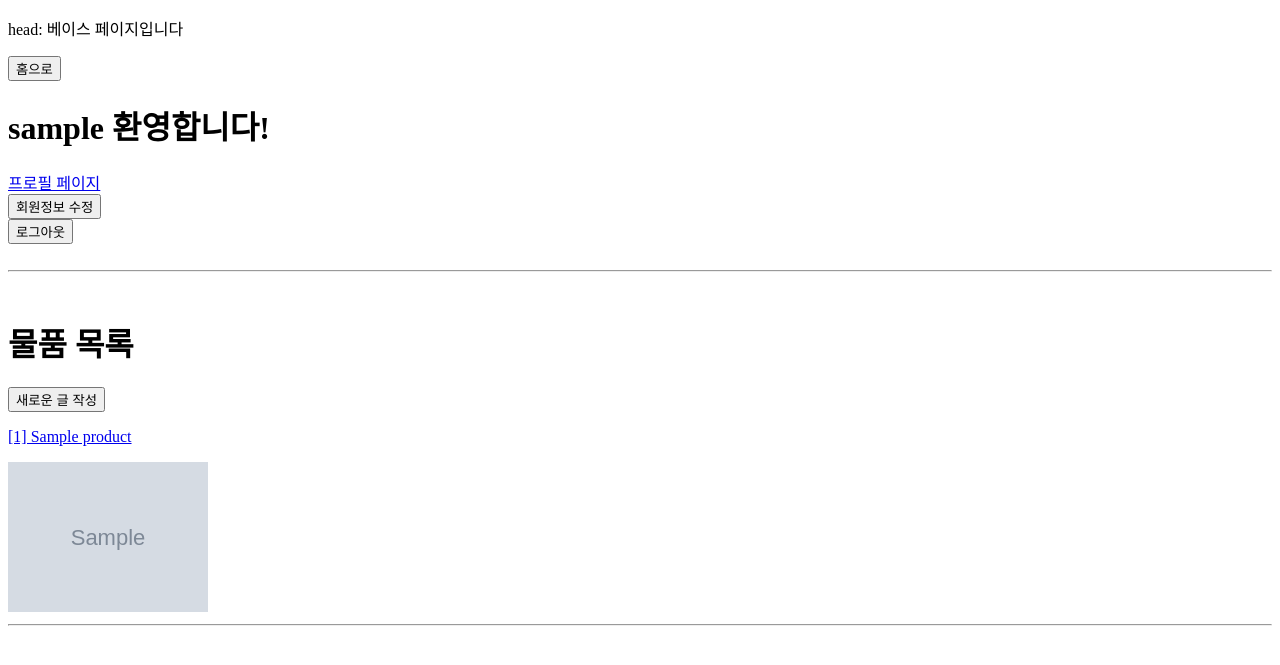
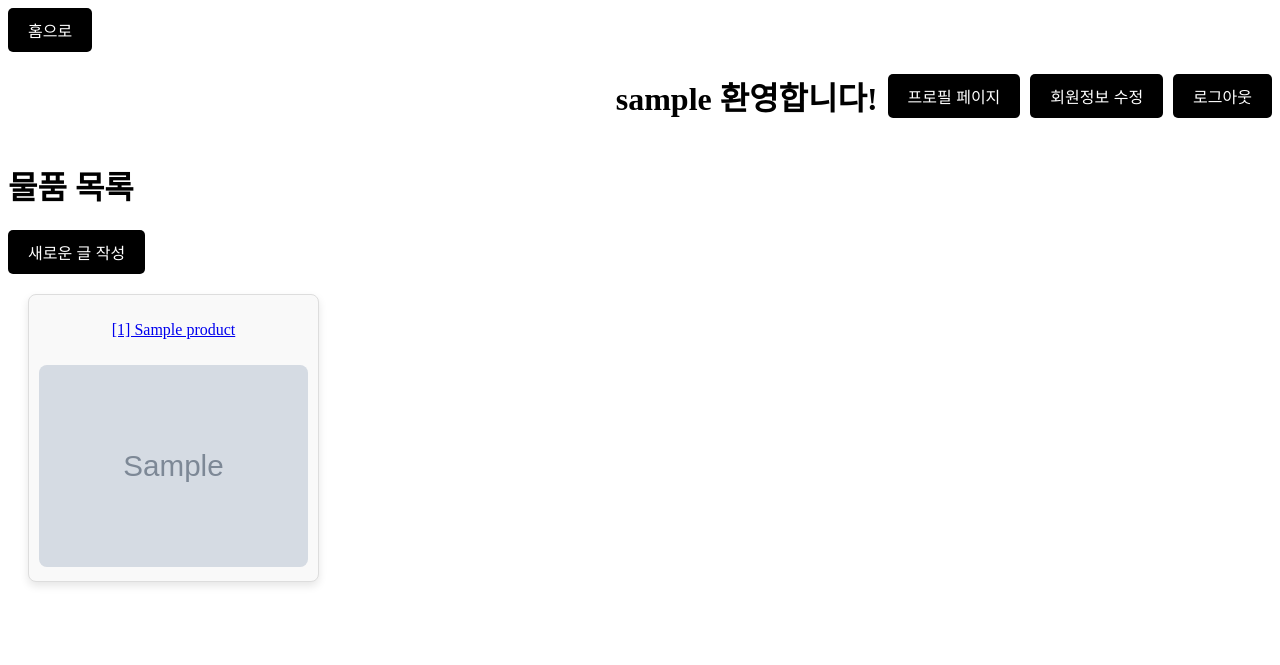
Before and after one commit to KUC23/spartamarket, a Django app: page /products/ in a window 1280 px wide. Shown: the top 665 px of the page. Run offline with Django 4.2, Linux system fonts and the light colour scheme; a user stored in the database is signed in; tables that the repository leaves empty hold one stand-in row (values such as "Sample post"); grey boxes marked "Sample" are stand-in pictures.

Commit message:
style/css 약간 수정

```diff
--- a/accounts/templates/accounts/change_password.html
+++ b/accounts/templates/accounts/change_password.html
@@ -1,6 +1,11 @@
 {% extends 'base.html' %}
 
 {% block content %}
+
+{% load static %}
+<meta charset="UTF-8">
+<link rel="stylesheet" href="{% static 'css/styles_products.css' %}">
+
 <h1>비밀번호 변경</h1>
 
 <form action="{% url 'accounts:change_password' %}" method = 'POST'>
--- a/accounts/templates/accounts/login.html
+++ b/accounts/templates/accounts/login.html
@@ -1,6 +1,11 @@
 {% extends 'base.html' %}
 
 {% block content %}
+
+{% load static %}
+<meta charset="UTF-8">
+<link rel="stylesheet" href="{% static 'css/styles_products.css' %}">
+
 <h1>로그인</h1>
 
 <form action="{% url 'accounts:login' %}" method="POST">
--- a/accounts/templates/accounts/signup.html
+++ b/accounts/templates/accounts/signup.html
@@ -1,6 +1,11 @@
 {% extends 'base.html' %}
 
 {% block content %}
+
+{% load static %}
+<meta charset="UTF-8">
+<link rel="stylesheet" href="{% static 'css/styles_products.css' %}">
+
 <h1>회원가입</h1>
 
 <form action="{% url 'accounts:signup' %}" method = 'POST'>
--- a/accounts/templates/accounts/update.html
+++ b/accounts/templates/accounts/update.html
@@ -1,6 +1,11 @@
 {% extends 'base.html' %}
 
 {% block content %}
+
+{% load static %}
+<meta charset="UTF-8">
+<link rel="stylesheet" href="{% static 'css/styles_products.css' %}">
+
 <h1>회원 정보 수정</h1>
 
 <form action="{% url 'accounts:update' %}" method = 'POST'>
--- a/products/templates/products/index.html
+++ b/products/templates/products/index.html
@@ -3,6 +3,10 @@
 
 {% block content %}
 
+{% load static %}
+<meta charset="UTF-8">
+<link rel="stylesheet" href="{% static 'css/styles_products.css' %}">
+
 <h1>인덱스 페이지입니다.</h1>
 <a href="{% url "products:products" %}">물품 목록</a>
 {% endblock content %}
--- a/products/templates/products/products.html
+++ b/products/templates/products/products.html
@@ -1,26 +1,32 @@
 {% extends 'base.html' %}
 
+{% load static %}
+
 {% block content %}
-<h1>물품 목록</h1>
-
-
+<head>
+    <h1>물품 목록</h1>
+    <meta charset="UTF-8">
+    <link rel="stylesheet" href="{% static 'css/styles_products.css' %}">
+</head>
 {% if request.user.is_authenticated %}
-    <a href="{% url  'products:create' %}"><button>새로운 글 작성</button></a>
-
+    <a href="{% url 'products:create' %}"><button>새로운 글 작성</button></a>
 {% else %}
     <a href="{% url 'accounts:login'%}">로그인하고 글작성하기</a>
-
 {% endif %}
 
+<div class="product-grid">
+    {% for product in products %}
+        <div class="product-item">
+            <a href="{% url 'products:product_detail' product.pk %}">
+                <p>[{{ product.pk }}] {{ product.title }}</p>
+                {% if product.image %}
+                    <img src="{{ product.image.url }}" alt="{{ product.title }}">
+                {% else %}
+                    <p>No image available</p>
+                {% endif %}
+            </a>
+        </div>
+    {% endfor %}
+</div>
 
-{% for product in products %}
-    <a href="{% url 'products:product_detail' product.pk %}">
-    <p>[{{product.pk}}] {{ product.title }}</p>
-    {% if product.image %}
-    <img src="{{ product.image.url }}" alt="{{product.image.url}}">
-    {% endif %}
-
-    </a>
-    <hr>
-{% endfor %}
 {% endblock content %}
--- a/products/templates/products/update.html
+++ b/products/templates/products/update.html
@@ -1,9 +1,11 @@
-{% extends 'base.hrml' % }
-
+{% extends 'base.html' % }
+{% load static %}
 <!-- 글을 수정해주는 html -->
 
 {% block content %}
 <h1>글 수정</h1>
+<meta charset="UTF-8">
+<link rel="stylesheet" href="{% static 'css/styles_products.css' %}">
 
 <form action="{% url 'products:update' product.pk %}" method="POST">
     {% csrf_token %}
--- a/products/views.py
+++ b/products/views.py
@@ -33,8 +33,9 @@ def create(request):
     if request.method == 'POST':
         form = ArticleForm(request.POST,request.FILES) # 데이터 바인딩된 폼
         if form.is_valid():
-            # 데이터를 저장하고,
-            product = form.save()
+            product = form.save(commit=False)
+            product.owner = request.user  # 로그인된 유저를 작성자로 설정
+            product.save()  # 저장
             # 다시 product_detail로로 redirect
             return redirect('products:product_detail',product.pk)
     else:
--- a/static/css/style.css
+++ /dev/null
@@ -1,3 +0,0 @@
-img {
-    width: 200px;
-}
--- /dev/null
+++ b/static/css/styles_products.css
@@ -0,0 +1,73 @@
+/* static/css/styles.css */
+.product-grid {
+    display: grid;
+    grid-template-columns: repeat(auto-fill, minmax(250px, 1fr));
+    gap: 20px;
+    padding: 20px;
+}
+
+.product-item {
+    border: 1px solid #ddd;
+    padding: 10px;
+    background-color: #f9f9f9;
+    border-radius: 8px;
+    text-align: center;
+    box-shadow: 0 4px 8px rgba(0, 0, 0, 0.1);
+}
+
+.product-item img {
+    width: 100%;
+    height: auto;
+    border-radius: 8px;
+    margin-top: 10px;
+}
+
+button {
+    padding: 10px 20px;
+    background-color: #000000;
+    color: white;
+    border: none;
+    border-radius: 5px;
+    cursor: pointer;
+    font-size: 16px; /* 글자 크기 */
+    text-decoration: none;
+}
+
+button:hover {
+    background-color: #45a049;
+}
+/* 마우스를 올렸을 때 그림자 효과 */
+button:active {
+    box-shadow: 0 4px 8px rgba(0, 0, 0, 0.2);
+}
+
+/* 버튼 스타일 */
+input[type="submit"] {
+    padding: 10px 20px;
+    background-color: #000000; /* 배경색 */
+    color: white; /* 글자색 */
+    border: none; /* 테두리 제거 */
+    border-radius: 5px; /* 모서리 둥글게 */
+    cursor: pointer; /* 마우스를 올렸을 때 포인터 모양 */
+    font-size: 16px; /* 글자 크기 */
+    transition: background-color 0.3s ease; /* 호버 시 배경색 변경 효과 */
+}
+
+/* 마우스를 올렸을 때 배경색 변화 */
+input[type="submit"]:hover {
+    background-color: #45a049;
+}
+
+/* 마우스를 올렸을 때 그림자 효과 */
+input[type="submit"]:active {
+    box-shadow: 0 4px 8px rgba(0, 0, 0, 0.2);
+}
+
+
+/* 버튼들을 가로로 배치하기 위한 컨테이너 스타일 */
+.button-container {
+    display: flex;
+    gap: 10px; /* 버튼 간의 간격 설정 */
+    justify-content: right; /* 버튼들을 가운데 정렬 */
+    align-items: center; /* 버튼들을 수직으로 가운데 정렬 */
+}
--- a/templates/base.html
+++ b/templates/base.html
@@ -4,24 +4,29 @@
     <head>
         <meta charset="UTF-8">
         <meta name="viewport" content="width=device-width, initial-scale=1.0">
-        <link rel="stylesheet" href="{% static 'css/style.css' %}">
+        <link rel="stylesheet" href="{% static 'css/style_products.css' %}">
+
+
         <title>spartamarket</title>
-        <p>head: 베이스 페이지입니다</p>
-        <a href="{% url 'products:index' %}"><button>홈으로</button></a>
+
+        <a href="{% url 'products:products' %}"><button>홈으로</button></a>
+
         {% block head %} {% endblock head %}
     </head>
 
     <body>
-        <div>
+
+        <div class="button-container">
             {% if request.user.is_authenticated %}
 
             <h1>{{ request.user.username }} 환영합니다!</h1>
 
-            <a href="{% url 'users:profile' request.user.username  %}">프로필 페이지</a>
+            <a href="{% url 'users:profile' request.user.username  %}"><button>프로필 페이지</button></a>
 
             <form action="{% url 'accounts:update' %}" method="POST">
                 {% csrf_token %}
                 <input type="submit" value="회원정보 수정"></input>
+
             </form>
 
 
@@ -29,10 +34,6 @@
                 {% csrf_token %}
                 <input type="submit" value="로그아웃"></input>
             </form>
-
-            <br>
-            <hr>
-            <br>
 
             {% else %}
             <br>
--- a/users/templates/users/profile.html
+++ b/users/templates/users/profile.html
@@ -1,6 +1,11 @@
 {% extends 'base.html' %}
 
 {% block content %}
+
+{% load static %}
+<meta charset="UTF-8">
+<link rel="stylesheet" href="{% static 'css/styles_products.css' %}">
+
 <h1>{{username }}의 프로필 페이지</h1>
 <h3>user_name : {{ username }}</h3>
 <h3>가입일: {{ user.date_joined|date:"Y.m.d" }}</h3>
```
Also changed, not shown: products/forms.py (+7 -1 lines), products/templates/products/create.html (+7 -0 lines), products/templates/products/product_detail.html (+9 -1 lines), static/css/styles_detail.css (added, +78 -0 lines), media/images/test06.jpg (added), media/images/test07.jpg (added).
